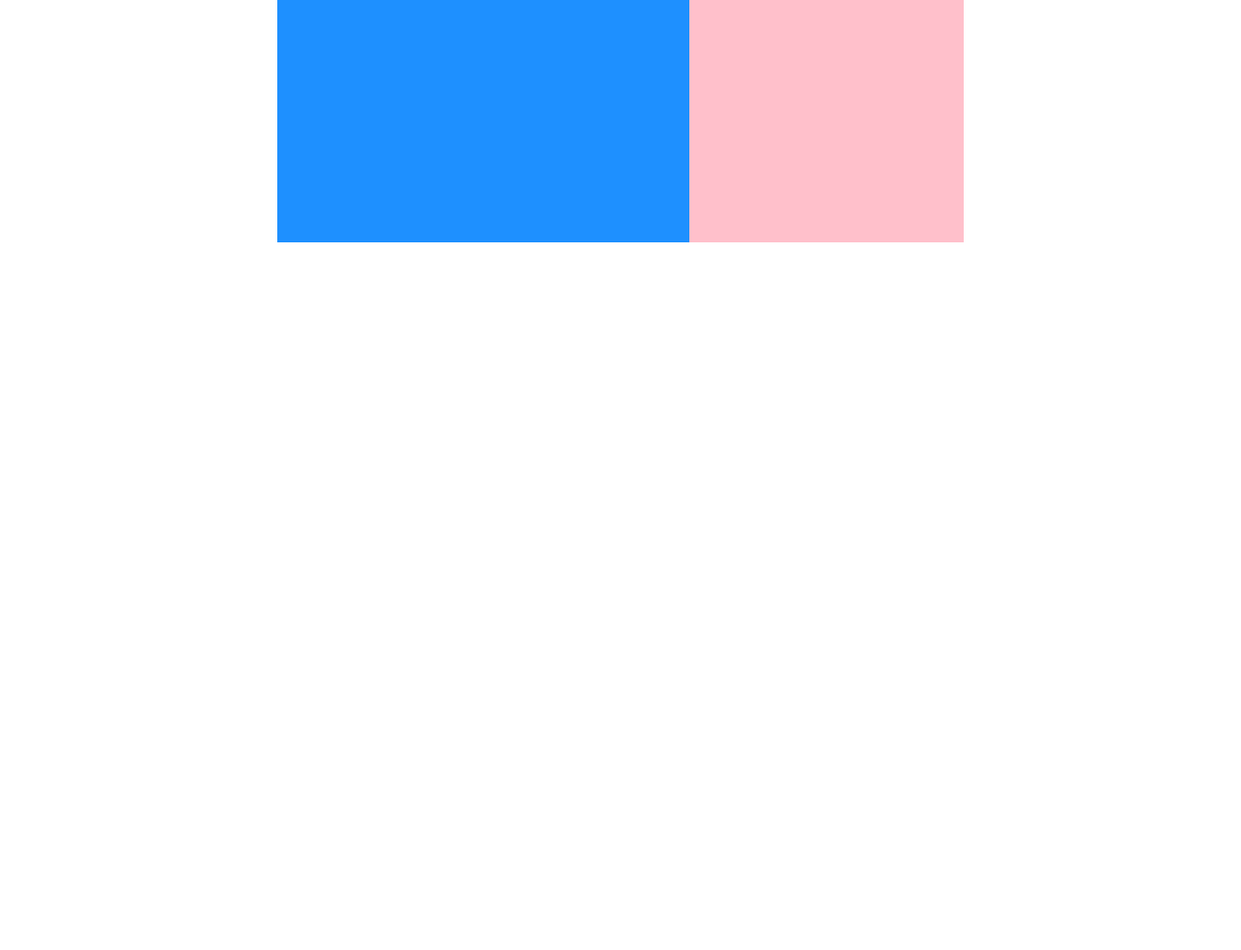
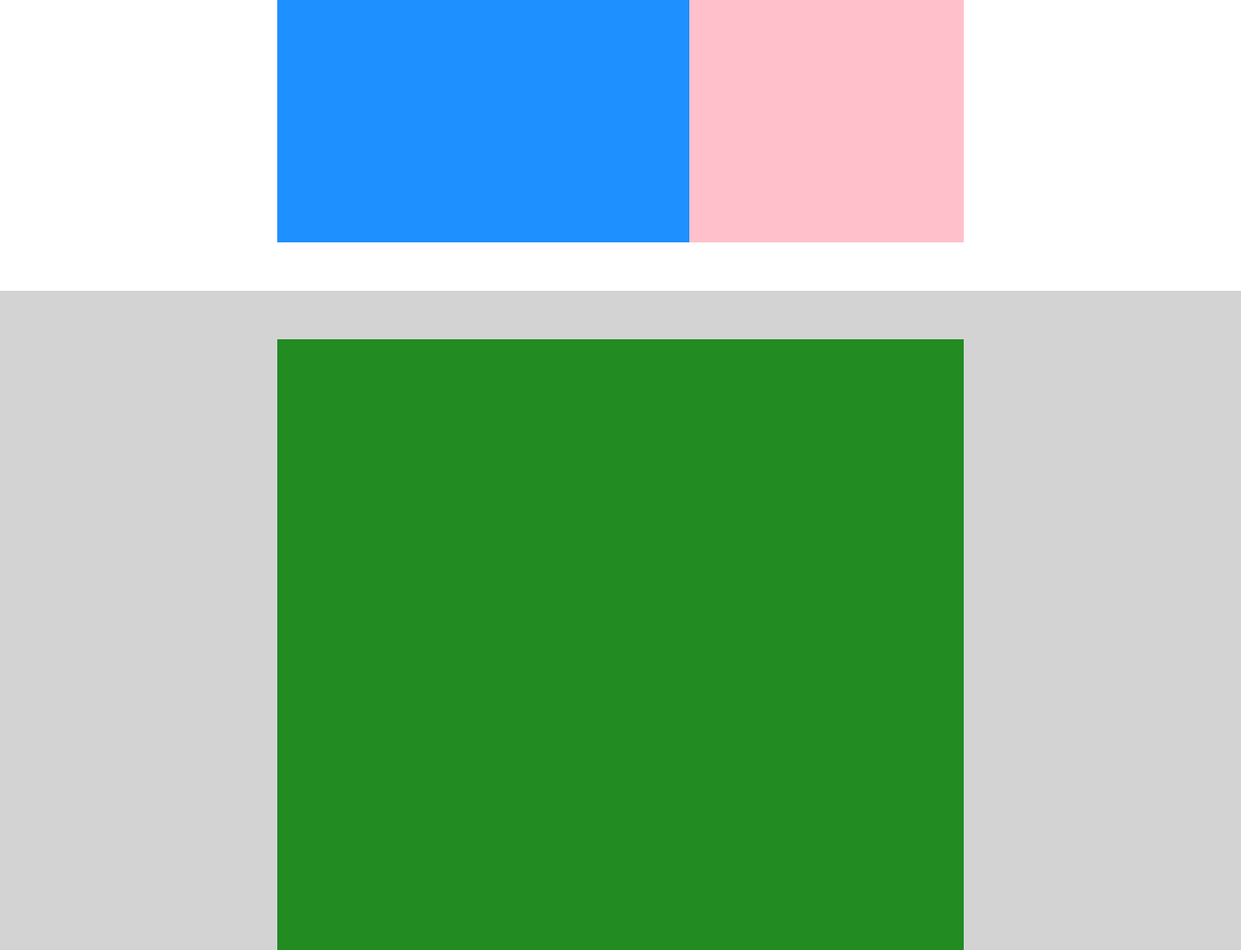
Before and after one commit to alexciccarese/htmlcss-struttura-discord, a plain HTML site: page index.html in a window 1280 px wide. Shown: the part 2080-3060 px from the top of the page at 97% size. Before the commit the page ends 2380 px from the top, so only its background shows below. Drawn offline with Linux system fonts and the light colour scheme.

Commit message:
added technology section

```diff
--- a/assets/style.css
+++ b/assets/style.css
@@ -25,17 +25,6 @@ body {
     .jumbotron {
       background-color: #00008b;;
     }
-  }
-
-  footer {
-    background-color: red;
-  }
-
-}
-
-.list_unstyled {
-  list-style: none;
-}
 
     .invite_only {
       background-color: white;
@@ -49,12 +38,31 @@ body {
       background-color: white;
     }
 
+    .technology {
+      background-color: #d3d3d3;
+
+      .container {
+        background-color: #228b22;
+      }
+    }
+
     .img_items {
       background-color: #1e90ff;
     }
 
     .text_items {
       background-color:#ffc0cb ;
+    }
+  }
+
+  footer {
+    background-color: red;
+  }
+
+}
+
+.list_unstyled {
+  list-style: none;
 }
 
 header {
@@ -131,6 +139,18 @@ header {
   justify-content: center;
 }
 
+.technology {
+  min-height: 1000px;
+  padding: 50px;
+  display: flex;
+  justify-content: center;
+
+  .container {
+    width: 60%;
+    min-height: 100%;
+  }
+}
+
 .container {
   width: 60%;
   min-height: 500px;
--- a/index.html
+++ b/index.html
@@ -58,6 +58,11 @@
         </section>
         <!-- /fandom -->
 
+        <section class="technology">
+          <div class="container">
+          </div>
+        </section>
+
 
 
 
```
Lines whose indentation alone changed are shown as unchanged.
